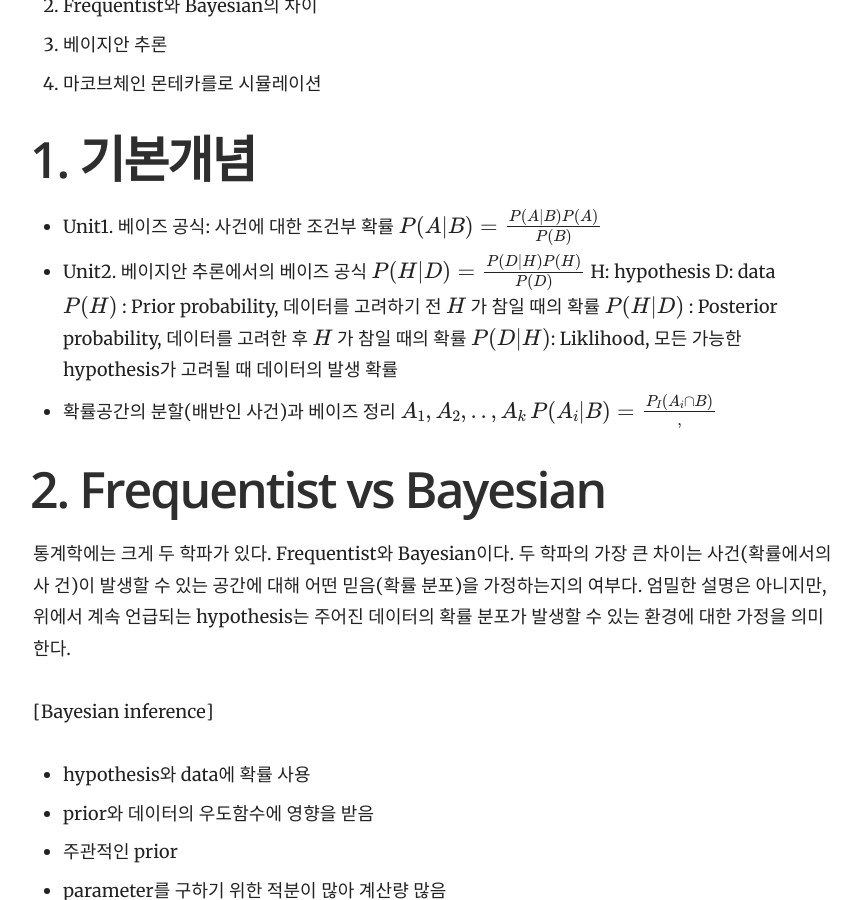
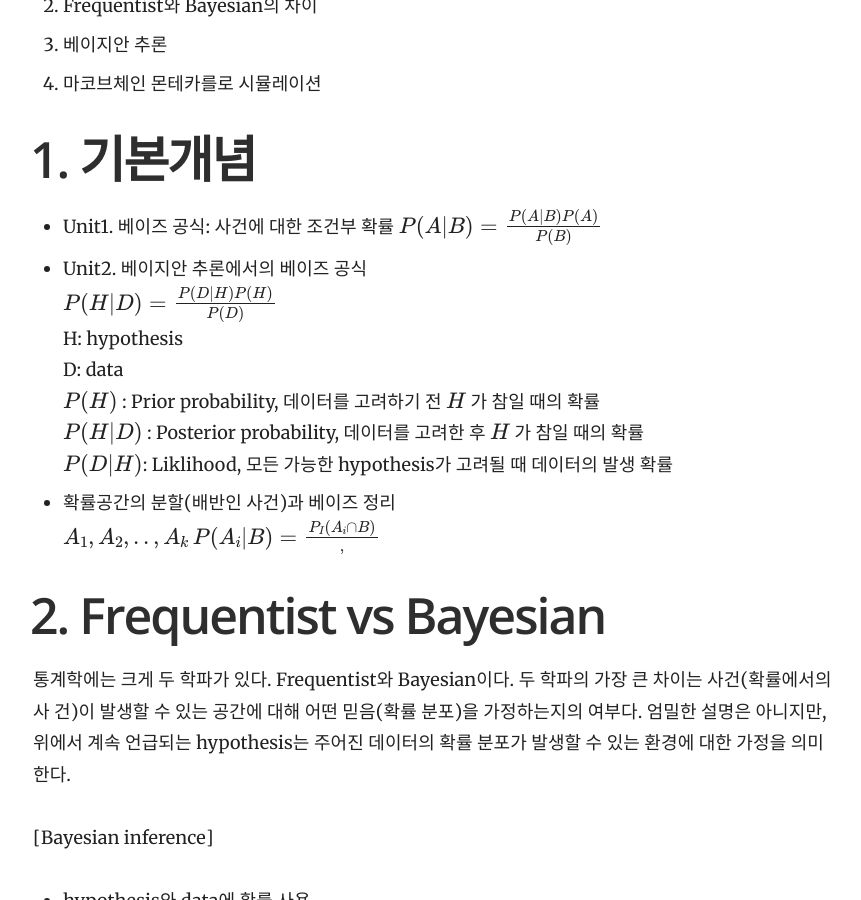
Before and after one commit to yrk3434/yrk3434.github.io, a Jekyll site: the page built from _docs/Computational Statistics/Bayesian Inference.md, in a window 1280 px wide and 900 px high, scrolled down 630 px. Shown: the whole window, without its empty margins (357-1218 px from the left). Built offline with Jekyll 4.4.1, drawn with Linux system fonts in a browser that asks for light colours; formulas are drawn with MathJax 3.

```diff
--- a/_docs/Computational Statistics/Bayesian Inference.md
+++ b/_docs/Computational Statistics/Bayesian Inference.md
@@ -25,14 +25,14 @@ toc_label: 목차
 # 1. 기본개념
 - Unit1. 베이즈 공식: 사건에 대한 조건부 확률
 $ P(A|B) = \frac{P(A|B)P(A)}{P(B)} $
-- Unit2. 베이지안 추론에서의 베이즈 공식
-$ P(H|D) = \frac{P(D|H)P(H)}{P(D)} $
-H: hypothesis
-D: data
-$ P(H) $ : Prior probability, 데이터를 고려하기 전 $ H $ 가 참일 때의 확률
-$ P(H|D) $ : Posterior probability, 데이터를 고려한 후 $ H $ 가 참일 때의 확률
-$ P(D|H) $: Liklihood, 모든 가능한 hypothesis가 고려될 때 데이터의 발생 확률
-- 확률공간의 분할(배반인 사건)과 베이즈 정리
+- Unit2. 베이지안 추론에서의 베이즈 공식 <br/>
+$ P(H|D) = \frac{P(D|H)P(H)}{P(D)} $ <br/>
+H: hypothesis <br/>
+D: data <br/>
+$ P(H) $ : Prior probability, 데이터를 고려하기 전 $ H $ 가 참일 때의 확률 <br/>
+$ P(H|D) $ : Posterior probability, 데이터를 고려한 후 $ H $ 가 참일 때의 확률 <br/>
+$ P(D|H) $: Liklihood, 모든 가능한 hypothesis가 고려될 때 데이터의 발생 확률 <br/>
+- 확률공간의 분할(배반인 사건)과 베이즈 정리 <br/>
 $ {A_1, A_2,..,A_k} $
 $ P(A_i|B) = \frac{P_I(A_i \cap B)}{
 ,
```
